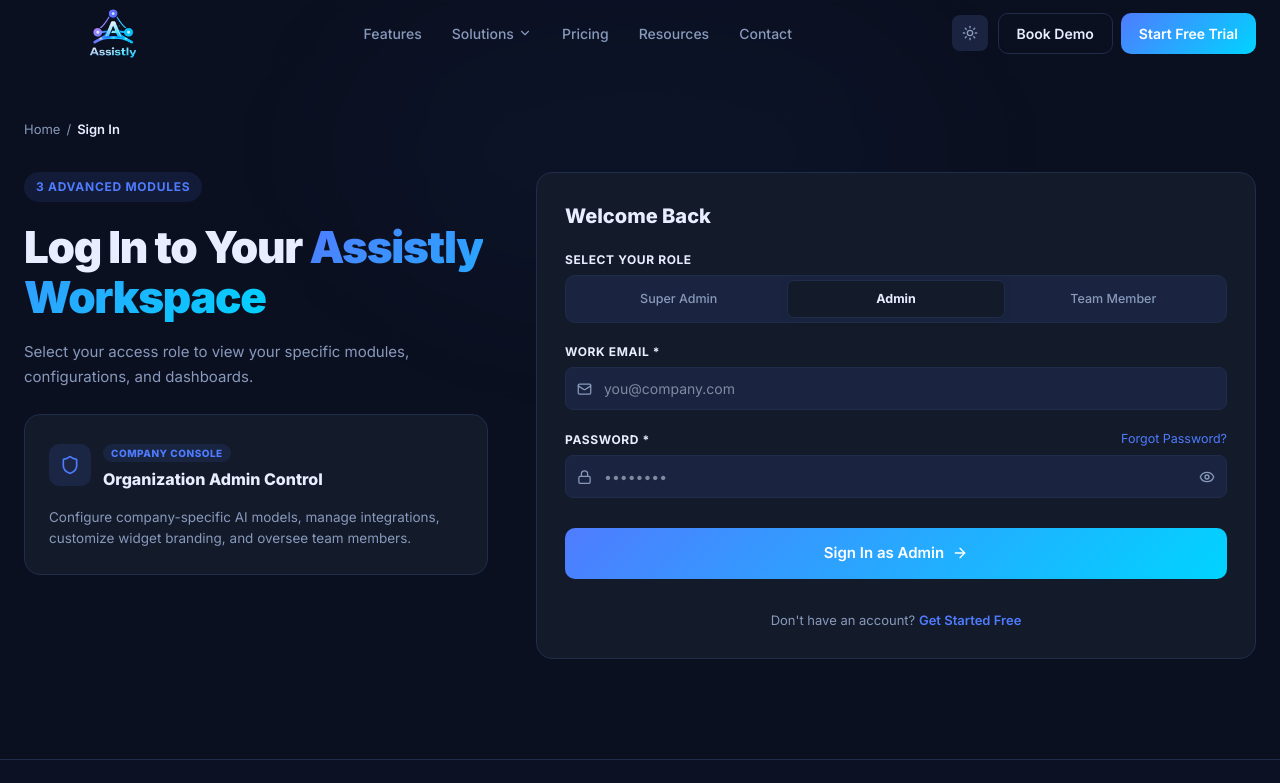
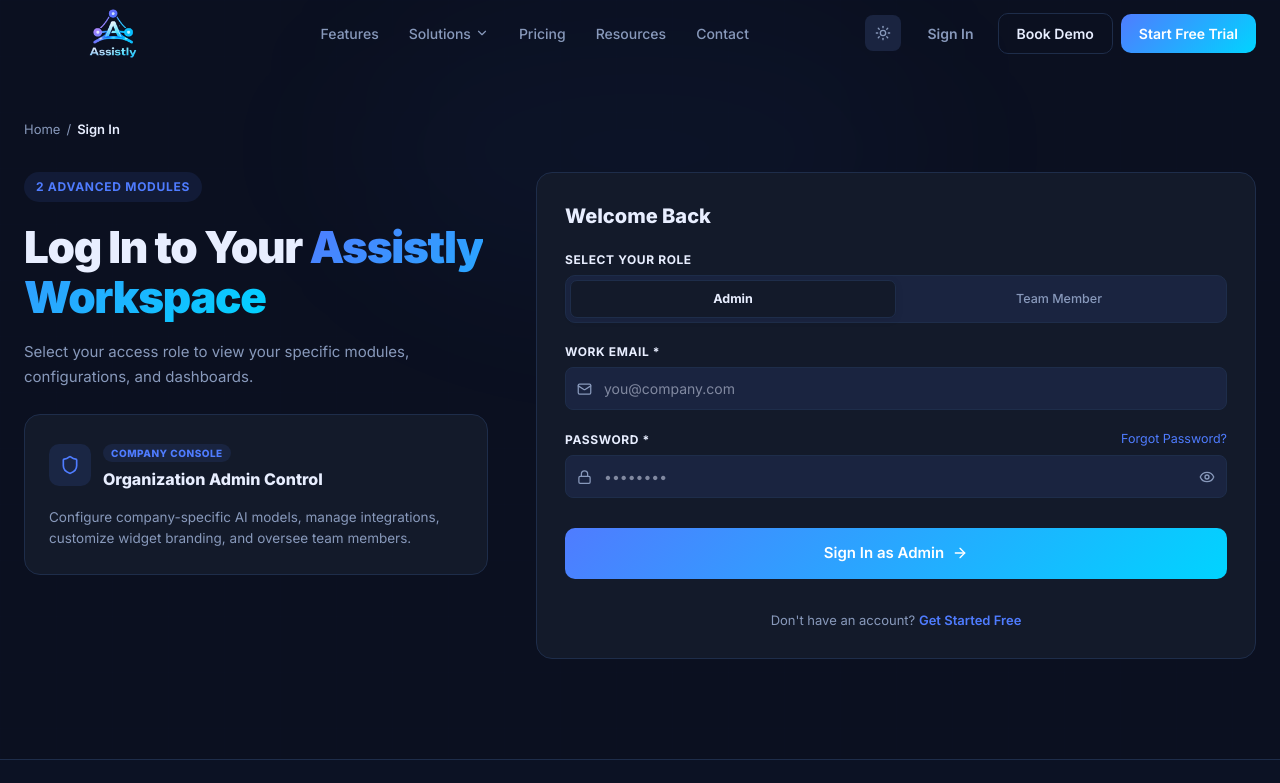
Before and after one commit to abhishektout/chat-bot-landing, a Next.js app: page /signin in a window 1280 px wide. Shown: the top 783 px of the page. Built offline with nearby package versions, Linux system fonts and the light colour scheme.

Commit message:
manage customer side

```diff
--- a/src/app/signin/page.tsx
+++ b/src/app/signin/page.tsx
@@ -104,7 +104,7 @@
               padding: "6px 12px", borderRadius: "100px", marginBottom: "20px",
             }}
           >
-            3 Advanced Modules
+            2 Advanced Modules
           </div>
 
           <h1
@@ -195,7 +195,7 @@
                 border: "1px solid var(--card-border)",
               }}
             >
-              {(["super-admin", "admin", "team-member"] as Role[]).map((r) => {
+              {(["admin", "team-member"] as Role[]).map((r) => {
                 const isActive = role === r;
                 return (
                   <button
--- a/src/components/Navbar.tsx
+++ b/src/components/Navbar.tsx
@@ -266,7 +266,26 @@
                 </motion.button>
               )}
 
-              <div className="hidden md:flex" style={{ gap: "8px" }}>
+              <div className="hidden md:flex" style={{ gap: "8px", alignItems: "center" }}>
+                <motion.button
+                  whileHover={{ scale: 1.02 }}
+                  whileTap={{ scale: 0.98 }}
+                  onClick={() => { router.push("/signin"); }}
+                  style={{
+                    background: "none",
+                    border: "none",
+                    color: "var(--muted-fg)",
+                    cursor: "pointer",
+                    fontSize: "14px",
+                    fontWeight: 600,
+                    padding: "9px 16px",
+                    transition: "color 0.2s",
+                  }}
+                  onMouseEnter={(e) => { (e.target as HTMLElement).style.color = "var(--fg)"; }}
+                  onMouseLeave={(e) => { (e.target as HTMLElement).style.color = "var(--muted-fg)"; }}
+                >
+                  Sign In
+                </motion.button>
                 <motion.button
                   whileHover={{ scale: 1.02 }}
                   whileTap={{ scale: 0.98 }}
@@ -335,6 +354,20 @@
                 </button>
               ))}
               <div style={{ paddingTop: "12px", borderTop: "1px solid var(--card-border)", marginTop: "8px", display: "flex", flexDirection: "column", gap: "8px" }}>
+                <button
+                  onClick={() => { router.push("/signin"); }}
+                  style={{
+                    background: "transparent",
+                    border: "1px solid var(--card-border)",
+                    color: "var(--fg)",
+                    padding: "10px",
+                    borderRadius: "8px",
+                    fontWeight: 600,
+                    cursor: "pointer"
+                  }}
+                >
+                  Sign In
+                </button>
                 <button onClick={() => { router.push("/book-demo"); }} className="btn-secondary">Book Demo</button>
                 <button onClick={() => { router.push("/get-started"); }} className="btn-primary">Start Free Trial</button>
               </div>
```
